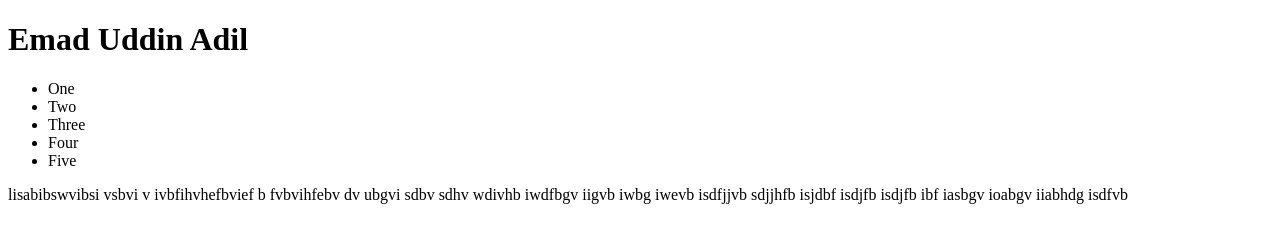
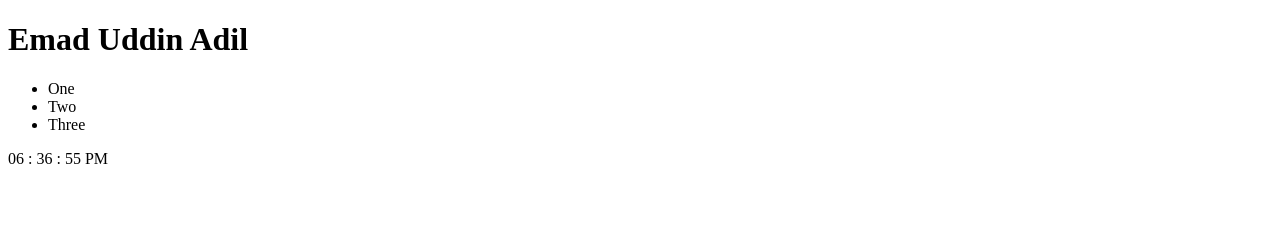
Before and after one commit to EmadAA/JavaScript-For-Practice, a plain HTML site: page stackLearner.html in a window 1280 px wide. Drawn offline with Linux system fonts and the light colour scheme.

Commit message:
Simple Clocked Using IIFE

```diff
--- a/stackLearner.html
+++ b/stackLearner.html
@@ -15,6 +15,10 @@
         <li>Three</li>
       </ul>
     </div>
+    <div class="clk">
+      <span id="hours"></span> : <span id="min"></span> :
+      <span id="sec"></span> <span id="ampm"></span>
+    </div>
     <script src="stackLearner.js"></script>
   </body>
 </html>
--- a/stackLearner.js
+++ b/stackLearner.js
@@ -827,7 +827,7 @@
 // })
 
 
- let list = document.getElementById("list")
+//  let list = document.getElementById("list")
 
 // let li= document.createElement("li")
 // li.innerHTML = " Four"
@@ -835,22 +835,118 @@
 // list.appendChild(li)
 
 
-let li = createElement('li', 'list-item' ,'Four')
-let li2 = createElement('li', 'list-item' ,'Five')
+// let li = createElement('li', 'list-item' ,'Four')
+// let li2 = createElement('li', 'list-item' ,'Five')
 
 
-function createElement(tagName, ClassName, innerHTML){
-  let tag = document.createElement(tagName)
-  tag.ClassName = ClassName || ''
+// function createElement(tagName, ClassName, innerHTML){
+//   let tag = document.createElement(tagName)
+//   tag.ClassName = ClassName || ''
 
-  tag.innerHTML = innerHTML || ''
+//   tag.innerHTML = innerHTML || ''
 
-  return tag
+//   return tag
+// }
+
+// list.appendChild(li)
+// list.appendChild(li2)
+
+// let p = createElement('p', 'Paragraph', 'lisabibswvibsi vsbvi v ivbfihvhefbvief  b fvbvihfebv dv ubgvi sdbv sdhv wdivhb iwdfbgv iigvb iwbg iwevb isdfjjvb sdjjhfb isjdbf isdjfb isdjfb ibf iasbgv ioabgv iiabhdg isdfvb ')
+// let div= document.getElementById("cont")
+// div.appendChild(p)
+
+
+// function getElement(id){
+//   let item = document.getElementById(id)
+//   return item
+// }
+// let list2= getElement("list")
+// console.log(list2);
+
+// let p = new Promise((resolve, reject) => {
+//   console.log("I am a promise");
+// })
+
+// let e = new Error("I Love You")
+// console.log(e.message);
+// let p = new Promise((res,rej)=>{
+//   setTimeout(() => {
+//     console.log("I am Done");
+//     rej(new Error("I love you"))
+//   }, 2500);
+// })
+// // to get the value
+// p.then((val)=>{
+//   console.log(val);
+// })
+
+// // to catch the error
+// p.catch((err)=>{
+//   console.log(err.message);
+// })
+
+// let p1 = new Promise((res,rej)=>{
+//   setTimeout(() => {
+//     console.log("Resolve after 2 second !");
+//     res(45)
+//   }, 2000);
+// })
+
+// p1.then(val=>{
+//   console.log(val);
+// })
+
+
+
+//Clock Using Immediately Invoke Function Expression
+
+
+( ()=>{
+ let Hours = document.getElementById("hours")
+ let Min = document.getElementById("min")
+ let Sec = document.getElementById("sec")
+ let ampm = document.getElementById("ampm")
+
+
+setInterval(()=>{
+
+let date = new Date();
+let sec  =  date.getSeconds();
+let min = date.getMinutes()
+let hours = date.getHours();
+if(sec<10){
+   sec  = '0'+ date.getSeconds();
+}
+if(min<10){
+  min  = '0' + date.getMinutes();
 }
 
-list.appendChild(li)
-list.appendChild(li2)
+if(hours==0 && hours <= 12)
+{
+  if(hours==0){
 
-let p = createElement('p', 'Paragraph', 'lisabibswvibsi vsbvi v ivbfihvhefbvief  b fvbvihfebv dv ubgvi sdbv sdhv wdivhb iwdfbgv iigvb iwbg iwevb isdfjjvb sdjjhfb isjdbf isdjfb isdjfb ibf iasbgv ioabgv iiabhdg isdfvb ')
-let div= document.getElementById("cont")
-div.appendChild(p)
+    hours  = 12 ;
+    ampm.innerHTML = "AM"
+
+  }
+
+  else if(hours <  12){
+
+    hours = '0' +hours
+    ampm.innerHTML = "AM"
+
+  }}
+
+if(hours > 12){
+
+  hours  = date.getHours() - 12 ;
+  hours = '0' + hours
+  ampm.innerHTML = "PM"
+
+}
+
+
+  `${Hours.innerHTML= hours} : ${Min.innerHTML = min} : ${Sec.innerHTML = sec} `
+}, 1000)} ) () ;
+
+// End
```
Also changed, not shown: style.css (+51 -53 lines).
